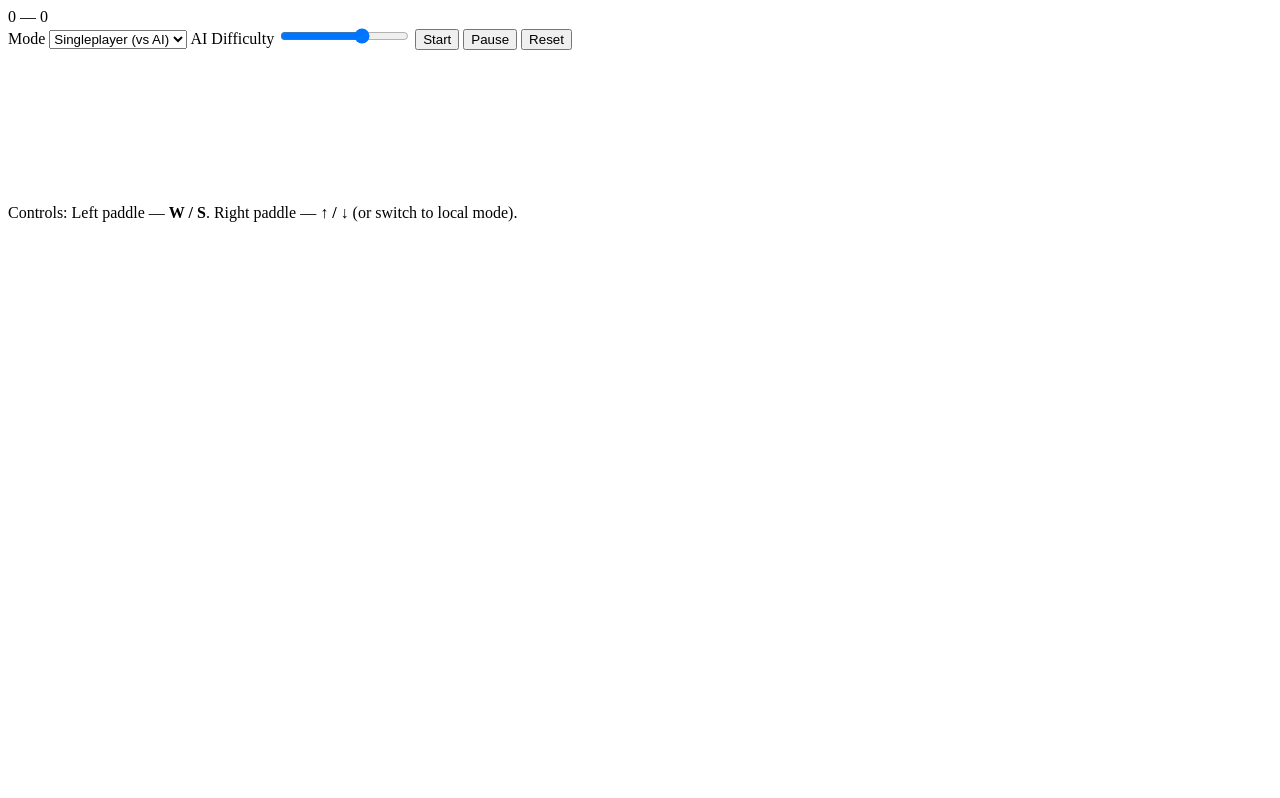
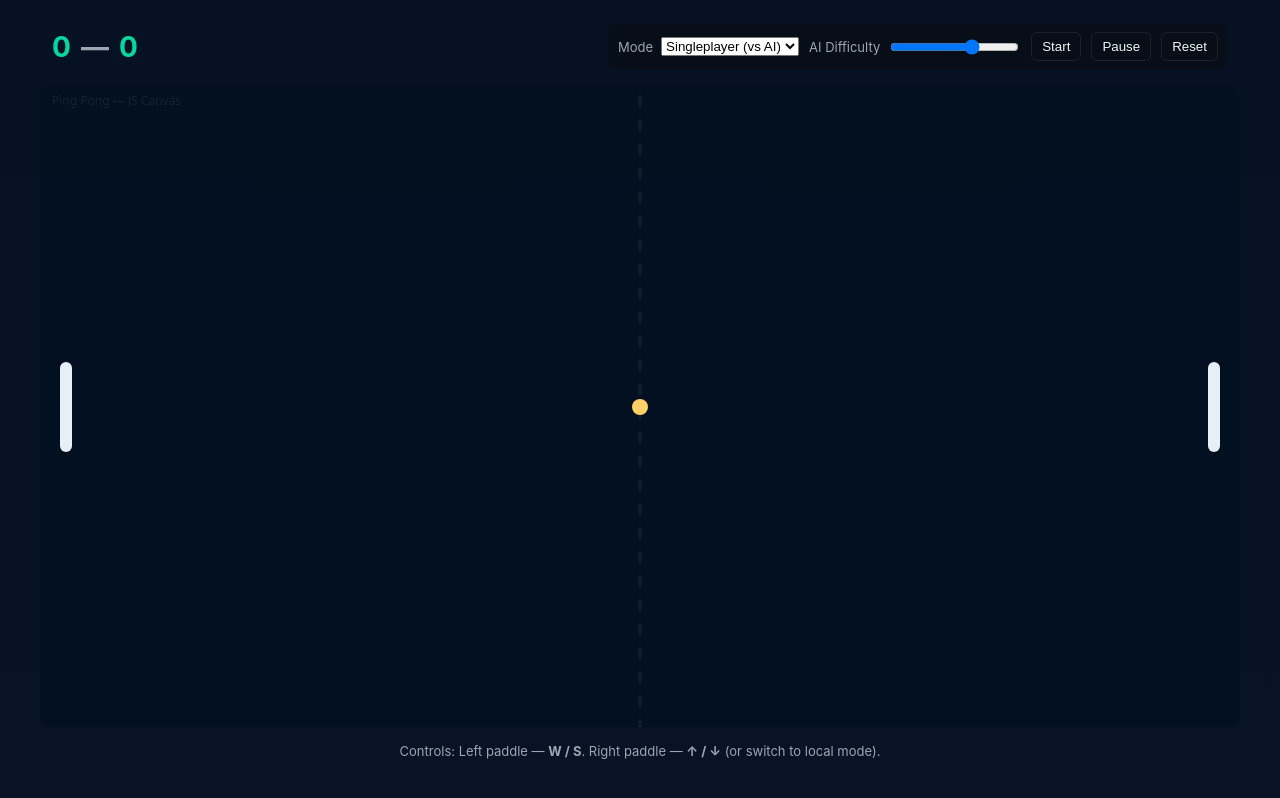
Before and after one commit to nausheensiddiqui23/Ping-Pong, a plain HTML site: page index.html in a window 1280 px wide. Drawn offline with Linux system fonts and the light colour scheme.

Commit message:
new commit

```diff
--- a/index.html
+++ b/index.html
@@ -4,6 +4,7 @@
     <meta charset="UTF-8">
     <meta name="viewport" content="width=device-width, initial-scale=1.0">
     <title>Ping Pong</title>
+     <link rel="stylesheet" href="style.css" />
 </head>
 <body>
      <div class="topbar">
--- a/script.js
+++ b/script.js
@@ -144,3 +144,75 @@ function update(dt){
     ball.vx = Math.abs(Math.cos(bounceAngle) * speed);
     ball.vy = Math.sin(bounceAngle) * speed;
   }
+  if (ball.x < -50){ // right scores
+    score.right += 1;
+    scoreRightEl.textContent = score.right;
+    if (score.right >= winScore){ running = false; alert('Right player wins!'); }
+    ballReset(1);
+  } else if (ball.x > canvas.clientWidth + 50){
+    score.left += 1;
+    scoreLeftEl.textContent = score.left;
+    if (score.left >= winScore){ running = false; alert('Left player wins!'); }
+    ballReset(-1);
+  }
+}
+
+// draw
+function draw(){
+  // background
+  ctx.clearRect(0,0,canvas.clientWidth,canvas.clientHeight);
+  // court center line
+  ctx.fillStyle = 'rgba(255,255,255,0.05)';
+  const w = canvas.clientWidth, h = canvas.clientHeight;
+  for (let y = 0; y < h; y += 24){
+    ctx.fillRect(w/2 - 2, y + 8, 4, 12);
+  }
+
+  // paddles
+  ctx.fillStyle = '#e6eef8';
+  roundRect(ctx, leftPaddle.x, leftPaddle.y, leftPaddle.w, leftPaddle.h, 6, true, false);
+  roundRect(ctx, rightPaddle.x, rightPaddle.y, rightPaddle.w, rightPaddle.h, 6, true, false);
+
+  // ball
+  ctx.beginPath();
+  ctx.arc(ball.x, ball.y, ball.r, 0, Math.PI*2);
+  ctx.fillStyle = '#ffd166';
+  ctx.fill();
+  ctx.closePath();
+
+  // small scoreboard text displayed on canvas (optional)
+  ctx.fillStyle = 'rgba(255,255,255,0.08)';
+  ctx.font = '12px system-ui';
+  ctx.fillText('Ping Pong — JS Canvas', 12, 18);
+}
+
+// small round rect util
+function roundRect(ctx, x, y, w, h, r=6, fill=true, stroke=false){
+  ctx.beginPath();
+  ctx.moveTo(x + r, y);
+  ctx.arcTo(x + w, y, x + w, y + h, r);
+  ctx.arcTo(x + w, y + h, x, y + h, r);
+  ctx.arcTo(x, y + h, x, y, r);
+  ctx.arcTo(x, y, x + w, y, r);
+  ctx.closePath();
+  if (fill) ctx.fill();
+  if (stroke) ctx.stroke();
+}
+
+// main loop
+function loop(ts){
+  if (!running || paused) return;
+  const dt = Math.min(1/30, (ts - lastTimestamp) / 1000);
+  lastTimestamp = ts;
+  update(dt);
+  draw();
+  requestAnimationFrame(loop);
+}
+
+// init
+reset();
+
+// expose simple keyboard start
+window.addEventListener('keydown', (e)=> {
+  if ((e.key === 'Enter' || e.key === ' ') && !running) { start(); }
+});
```
